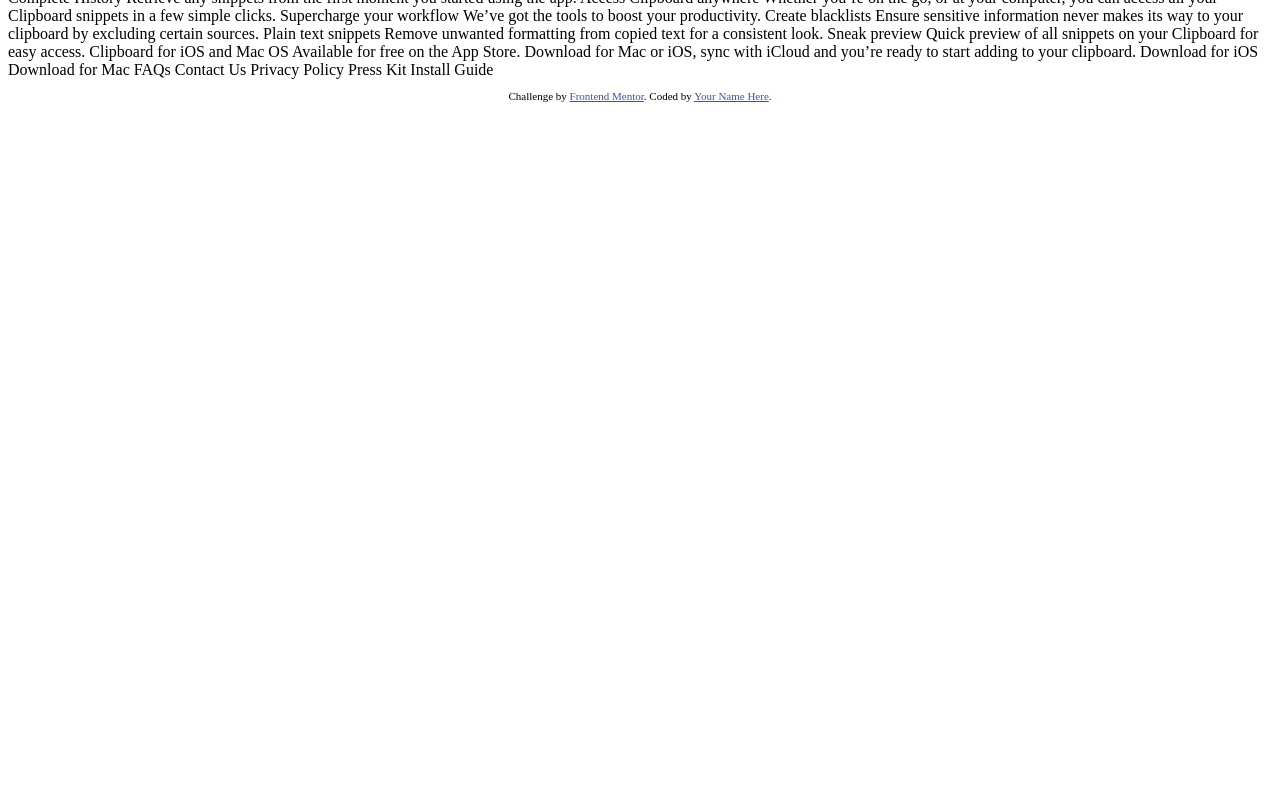
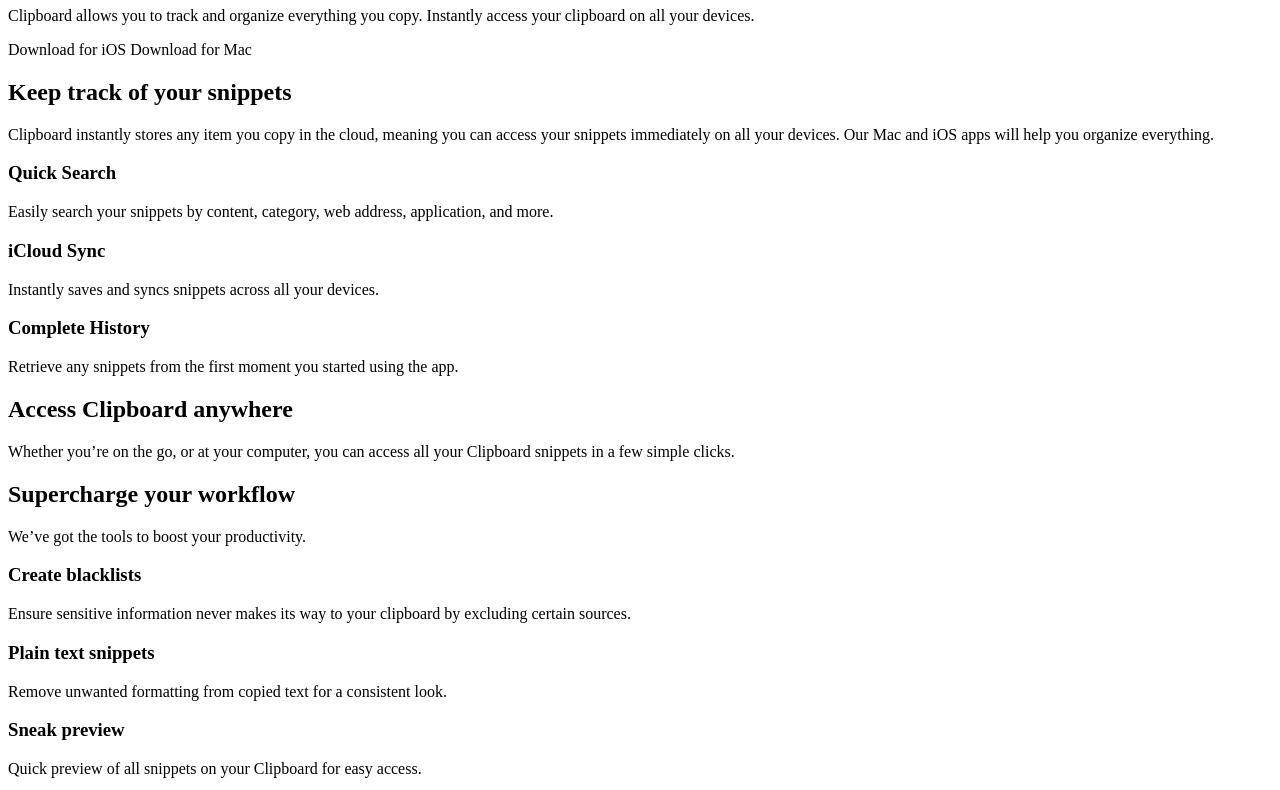
Before and after one commit to fernanda1102/Clipboardlandingpage, a plain HTML site: page index.html in a window 1280 px wide. Shown: the part 73-863 px from the top of the page. Before the commit the page ends 800 px from the top, so only its background shows below. Drawn offline with Linux system fonts and the light colour scheme.

Commit message:
Marcação de texto

```diff
--- a/index.html
+++ b/index.html
@@ -16,57 +16,57 @@
 </head>
 <body>
 
-  A history of everything you copy
+  <h1>A history of everything you copy</h1>
 
-  Clipboard allows you to track and organize everything you
-  copy. Instantly access your clipboard on all your devices.
+  <p>Clipboard allows you to track and organize everything you
+    copy. Instantly access your clipboard on all your devices.</p>
 
   Download for iOS
   Download for Mac
 
-  Keep track of your snippets
+  <h2>Keep track of your snippets</h2>
 
-  Clipboard instantly stores any item you copy in the cloud,
-  meaning you can access your snippets immediately on all your
-  devices. Our Mac and iOS apps will help you organize everything.
+  <p>Clipboard instantly stores any item you copy in the cloud,
+    meaning you can access your snippets immediately on all your
+    devices. Our Mac and iOS apps will help you organize everything.</p>
 
-  Quick Search
+  <h3>Quick Search</h3>
 
-  Easily search your snippets by content, category, web address, application, and more.
+  <p>Easily search your snippets by content, category, web address, application, and more.</p>
 
-  iCloud Sync
+  <h3>iCloud Sync</h3>
 
-  Instantly saves and syncs snippets across all your devices.
+  <p>Instantly saves and syncs snippets across all your devices.</p>
 
-  Complete History
+  <h3>Complete History</h3>
 
-  Retrieve any snippets from the first moment you started using the app.
+  <p>Retrieve any snippets from the first moment you started using the app.</p>
 
-  Access Clipboard anywhere
+  <h2>Access Clipboard anywhere</h2>
 
-  Whether you’re on the go, or at your computer, you can access all your Clipboard
-  snippets in a few simple clicks.
+  <p>Whether you’re on the go, or at your computer, you can access all your Clipboard
+    snippets in a few simple clicks.</p>
 
-  Supercharge your workflow
+  <h2>Supercharge your workflow</h2>
 
-  We’ve got the tools to boost your productivity.
+  <p>We’ve got the tools to boost your productivity.</p>
 
-  Create blacklists
+  <h3>Create blacklists</h3>
 
-  Ensure sensitive information never makes its way to your clipboard by excluding certain sources.
+  <p>Ensure sensitive information never makes its way to your clipboard by excluding certain sources.</p>
 
-  Plain text snippets
+  <h3>Plain text snippets</h3>
 
-  Remove unwanted formatting from copied text for a consistent look.
+  <p>Remove unwanted formatting from copied text for a consistent look.</p>
 
-  Sneak preview
+  <h3>Sneak preview</h3>
 
-  Quick preview of all snippets on your Clipboard for easy access.
+  <p>Quick preview of all snippets on your Clipboard for easy access.</p>
 
-  Clipboard for iOS and Mac OS
+  <h2>Clipboard for iOS and Mac OS</h2>
 
-  Available for free on the App Store. Download for Mac or iOS, sync with iCloud
-  and you’re ready to start adding to your clipboard.
+  <p>Available for free on the App Store. Download for Mac or iOS, sync with iCloud
+    and you’re ready to start adding to your clipboard.</p>
 
   Download for iOS
   Download for Mac
```
